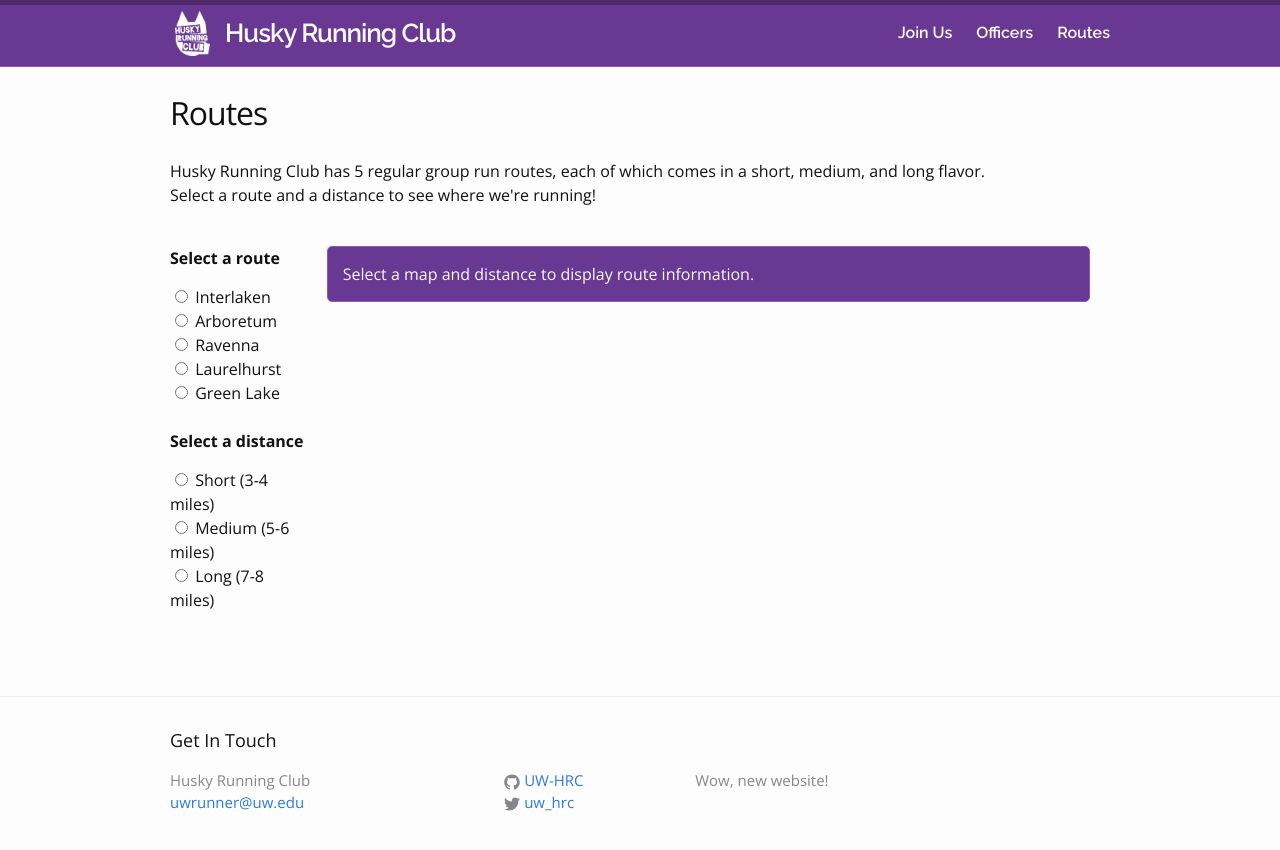
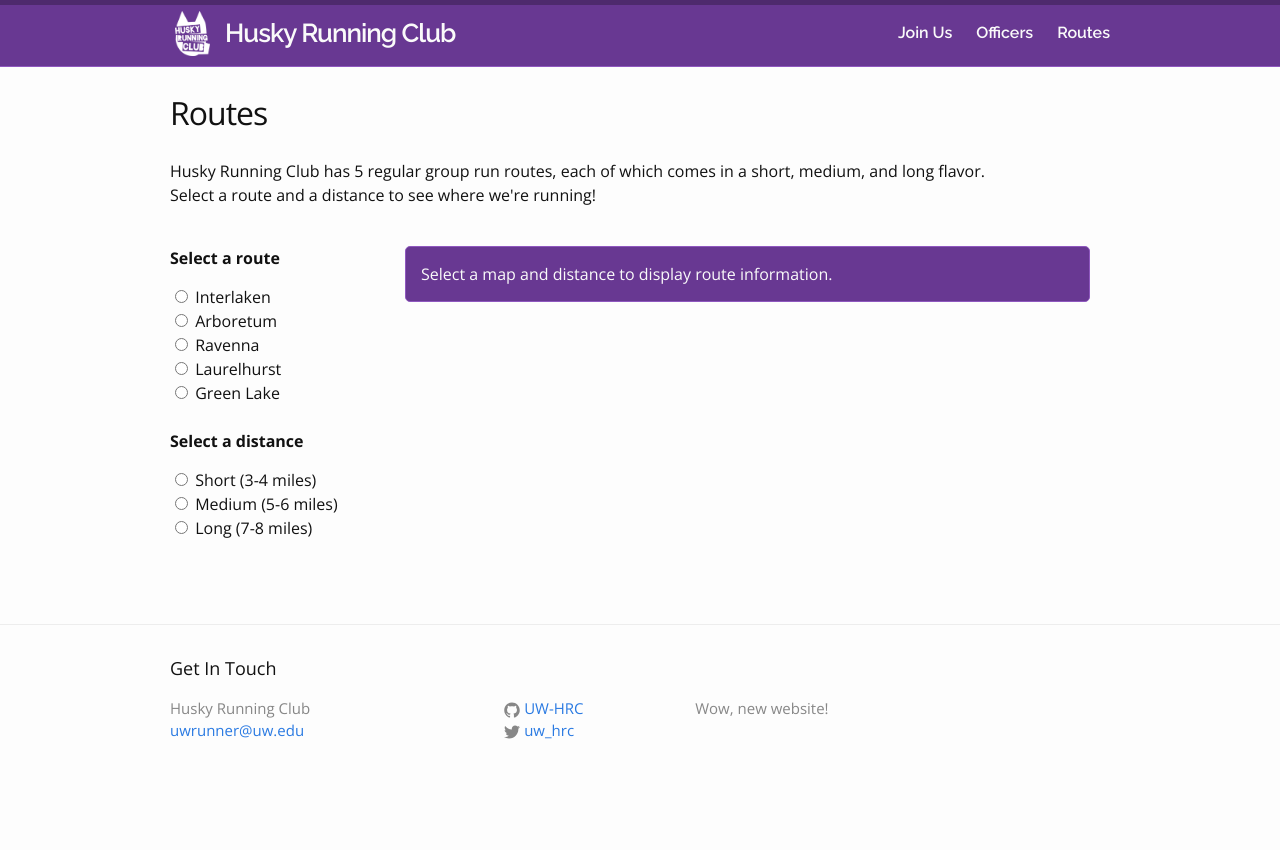
Before and after one commit to UW-HRC/uw-hrc.github.io, a Jekyll site: the page built from routes/index.html, in a window 1280 px wide. Shown: the top 850 px of the page. Built offline with Jekyll 4.4.1, drawn with Linux system fonts in a browser that asks for light colours.

Commit message:
more updates to route maps

```diff
--- a/index.html
+++ b/index.html
@@ -38,11 +38,11 @@
         <p>
             Keep up with our runners and track your own progress on Strava:
         </p>
-        <iframe height='160' width='300' frameborder='0' allowtransparency='true' scrolling='no' src='https://www.strava.com/clubs/huskyrunningclub/latest-rides/ccec9ea51cd18cab4ba432c5fcbfba2aed0748b1?show_rides=false'></iframe>
+        <iframe height='160' width='300' frameborder='0' allowtransparency='true' scrolling='no' src='//www.strava.com/clubs/huskyrunningclub/latest-rides/ccec9ea51cd18cab4ba432c5fcbfba2aed0748b1?show_rides=false'></iframe>
 
     </div>
     <div class="col-5-12">
         <h2>Latest News</h2>
-        <iframe src="https://www.facebook.com/plugins/page.php?href=https%3A%2F%2Fwww.facebook.com%2Fuwhuskyrunningclub%2F%3Ffref%3Dts&tabs=timeline&width=380&height=500&small_header=true&adapt_container_width=true&hide_cover=true&show_facepile=false&appId=190278554393955" width="380" height="500" style="border:none;overflow:hidden" scrolling="no" frameborder="0" allowTransparency="true"></iframe>
+        <iframe src="//www.facebook.com/plugins/page.php?href=https%3A%2F%2Fwww.facebook.com%2Fuwhuskyrunningclub%2F%3Ffref%3Dts&tabs=timeline&width=380&height=500&small_header=true&adapt_container_width=true&hide_cover=true&show_facepile=false&appId=190278554393955" width="380" height="500" style="border:none;overflow:hidden" scrolling="no" frameborder="0" allowTransparency="true"></iframe>
     </div>
 </div>
--- a/js/route_maps.js
+++ b/js/route_maps.js
@@ -60,6 +60,6 @@
 
   if(name !== "" && !isNaN(distance)) {
     var route = routes[name][distance];
-    document.getElementById("route-container").innerHTML = '<iframe id="mapmyfitness_route" src="' + route + '" height="400px" width="100%" frameborder="0"" width="100%" frameborder="0"></iframe>';
+    document.getElementById("route-container").innerHTML = '<iframe id="mapmyfitness_route" src="' + route + '" height="400px" width="100%" frameborder="0"></iframe><div style="text-align: right; padding-right: 20px;">';
   }
 }
--- a/routes/index.html
+++ b/routes/index.html
@@ -11,7 +11,7 @@
 </p>
 <br />
 <div class="grid">
-  <div class="col-2-12">
+  <div class="col-3-12">
     <div class="content">
 
       <form name="route_form">
@@ -78,7 +78,7 @@
     </div>
     <br />
   </div>
-  <div class="col-10-12">
+  <div class="col-9-12">
     <div class="content">
       <div id="route-container">
         <noscript>
```
